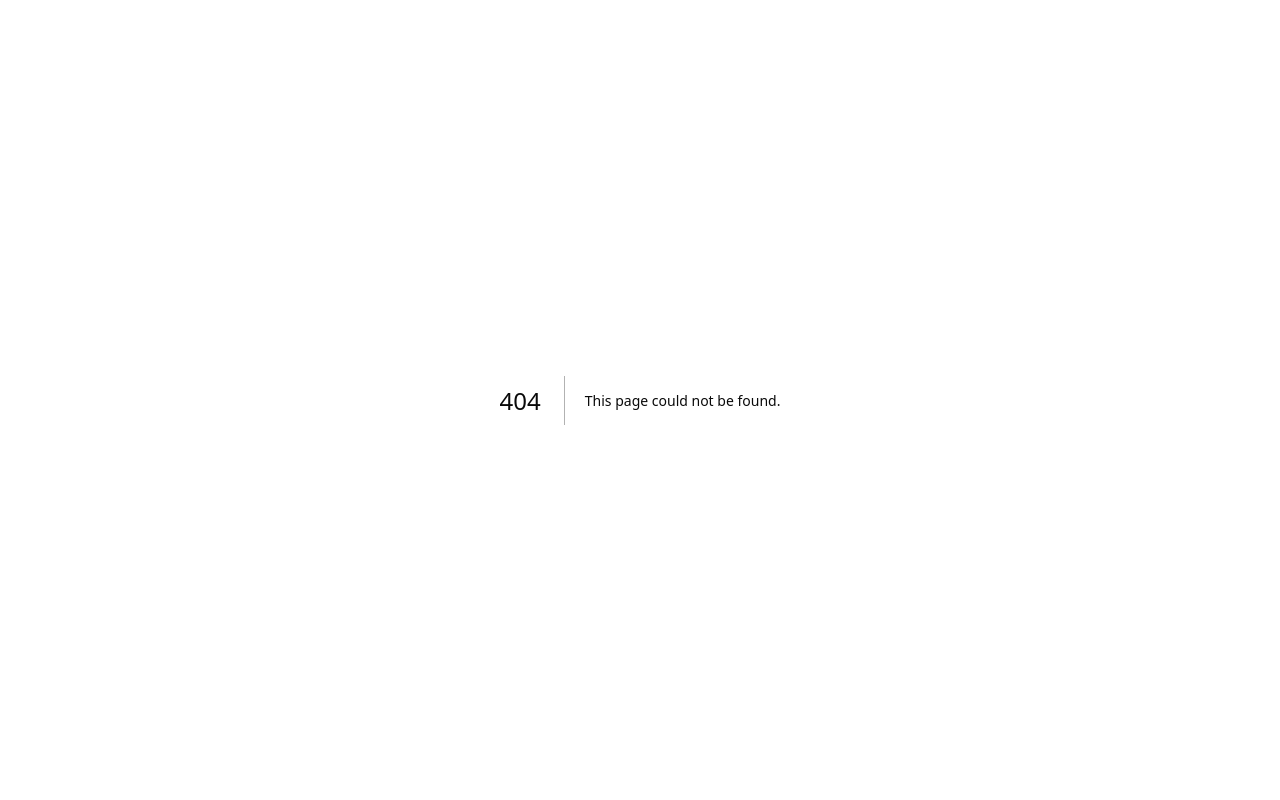
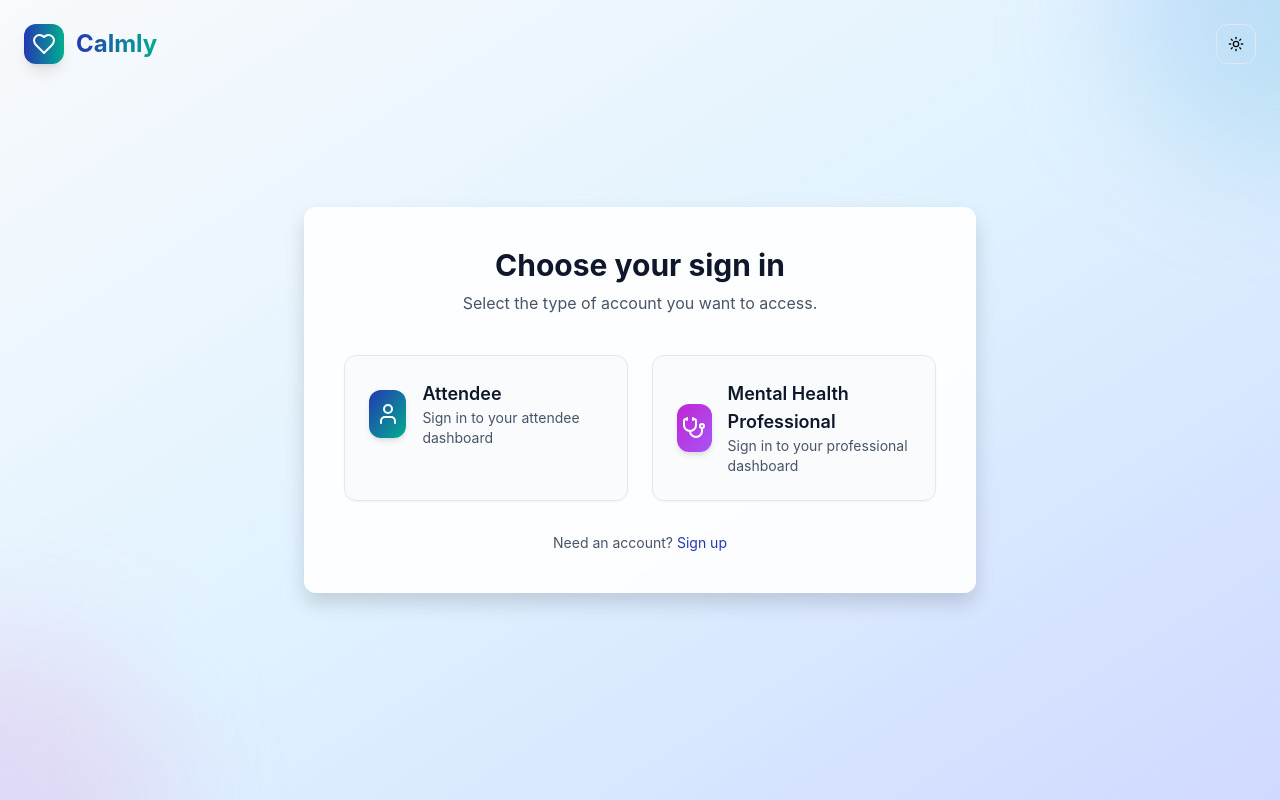
Before and after one commit to rushikesh254/Calmly, a Next.js app in the folder client/: page /signin in a window 1280 px wide. Before the commit this address had no page. Built offline with nearby package versions, Linux system fonts and the light colour scheme.

Commit message:
signin page creation started

```diff
--- /dev/null
+++ b/client/app/signin/page.js
@@ -0,0 +1,110 @@
+/**
+ * Sign-in Role Chooser Page
+ * Provides links to attendee and MHP specific sign-in pages.
+ */
+"use client";
+import { ThemeToggle } from "@/components/theme-toggle";
+import { Card } from "@/components/ui/card";
+import { motion } from "framer-motion";
+import Link from "next/link";
+import { Heart, User, Stethoscope } from "lucide-react";
+
+export default function SignInChooserPage() {
+	return (
+		<div className="min-h-dvh bg-gradient-to-br from-slate-50 via-blue-50 to-indigo-100 dark:from-slate-900 dark:via-slate-800 dark:to-slate-900 flex items-center justify-center p-6 overflow-x-hidden">
+			{/* Background Pattern */}
+			<div className="absolute inset-0 overflow-hidden">
+				<div className="absolute -top-40 -right-40 w-80 h-80 bg-gradient-to-br from-indigo-400/20 to-teal-400/20 rounded-full blur-3xl" />
+				<div className="absolute -bottom-40 -left-40 w-80 h-80 bg-gradient-to-tr from-purple-400/20 to-pink-400/20 rounded-full blur-3xl" />
+			</div>
+
+			{/* Navigation */}
+			<motion.div
+				initial={{ opacity: 0, y: -20 }}
+				animate={{ opacity: 1, y: 0 }}
+				transition={{ duration: 0.5 }}
+				className="absolute top-6 left-6 z-10">
+				<Link href="/" className="flex items-center space-x-3 group">
+					<motion.div
+						whileHover={{ scale: 1.05 }}
+						transition={{ duration: 0.2 }}
+						className="w-10 h-10 bg-gradient-to-r from-indigo-600 to-teal-500 rounded-xl flex items-center justify-center shadow-lg">
+						<Heart className="w-6 h-6 text-white" />
+					</motion.div>
+					<span className="text-2xl font-bold bg-gradient-to-r from-indigo-600 to-teal-500 bg-clip-text text-transparent group-hover:scale-105 transition-transform duration-200">
+						Calmly
+					</span>
+				</Link>
+			</motion.div>
+
+			{/* Theme Toggle */}
+			<motion.div
+				initial={{ opacity: 0, y: -20 }}
+				animate={{ opacity: 1, y: 0 }}
+				transition={{ duration: 0.5, delay: 0.1 }}
+				className="absolute top-6 right-6 z-10">
+				<ThemeToggle />
+			</motion.div>
+
+			{/* Main Card */}
+			<div className="w-full max-w-2xl z-10">
+				<Card className="p-10 bg-white/90 dark:bg-slate-800/90 backdrop-blur-sm border-0 shadow-2xl">
+					<div className="text-center mb-10">
+						<h1 className="text-3xl font-bold text-slate-900 dark:text-white mb-2">
+							Choose your sign in
+						</h1>
+						<p className="text-slate-600 dark:text-slate-300">
+							Select the type of account you want to access.
+						</p>
+					</div>
+
+					<div className="grid grid-cols-1 sm:grid-cols-2 gap-6">
+						<Link
+							href="/signin/attendee"
+							className="group rounded-xl border border-slate-200 dark:border-slate-700 p-6 bg-slate-50/70 dark:bg-slate-900/20 hover:bg-white dark:hover:bg-slate-900 transition-colors shadow-sm">
+							<div className="flex items-center gap-4">
+								<div className="w-12 h-12 rounded-lg bg-gradient-to-br from-indigo-600 to-teal-500 text-white flex items-center justify-center shadow-md">
+									<User className="w-6 h-6" />
+								</div>
+								<div>
+									<h2 className="text-lg font-semibold text-slate-900 dark:text-white">
+										Attendee
+									</h2>
+									<p className="text-sm text-slate-600 dark:text-slate-400">
+										Sign in to your attendee dashboard
+									</p>
+								</div>
+							</div>
+						</Link>
+						<Link
+							href="/signin/mhp"
+							className="group rounded-xl border border-slate-200 dark:border-slate-700 p-6 bg-slate-50/70 dark:bg-slate-900/20 hover:bg-white dark:hover:bg-slate-900 transition-colors shadow-sm">
+							<div className="flex items-center gap-4">
+								<div className="w-12 h-12 rounded-lg bg-gradient-to-br from-fuchsia-600 to-purple-500 text-white flex items-center justify-center shadow-md">
+									<Stethoscope className="w-6 h-6" />
+								</div>
+								<div>
+									<h2 className="text-lg font-semibold text-slate-900 dark:text-white">
+										Mental Health Professional
+									</h2>
+									<p className="text-sm text-slate-600 dark:text-slate-400">
+										Sign in to your professional dashboard
+									</p>
+								</div>
+							</div>
+						</Link>
+					</div>
+
+					<div className="mt-8 text-center text-sm text-slate-600 dark:text-slate-400">
+						Need an account?{" "}
+						<Link
+							href="/signup"
+							className="text-indigo-600 dark:text-indigo-400 hover:underline">
+							Sign up
+						</Link>
+					</div>
+				</Card>
+			</div>
+		</div>
+	);
+}
```
